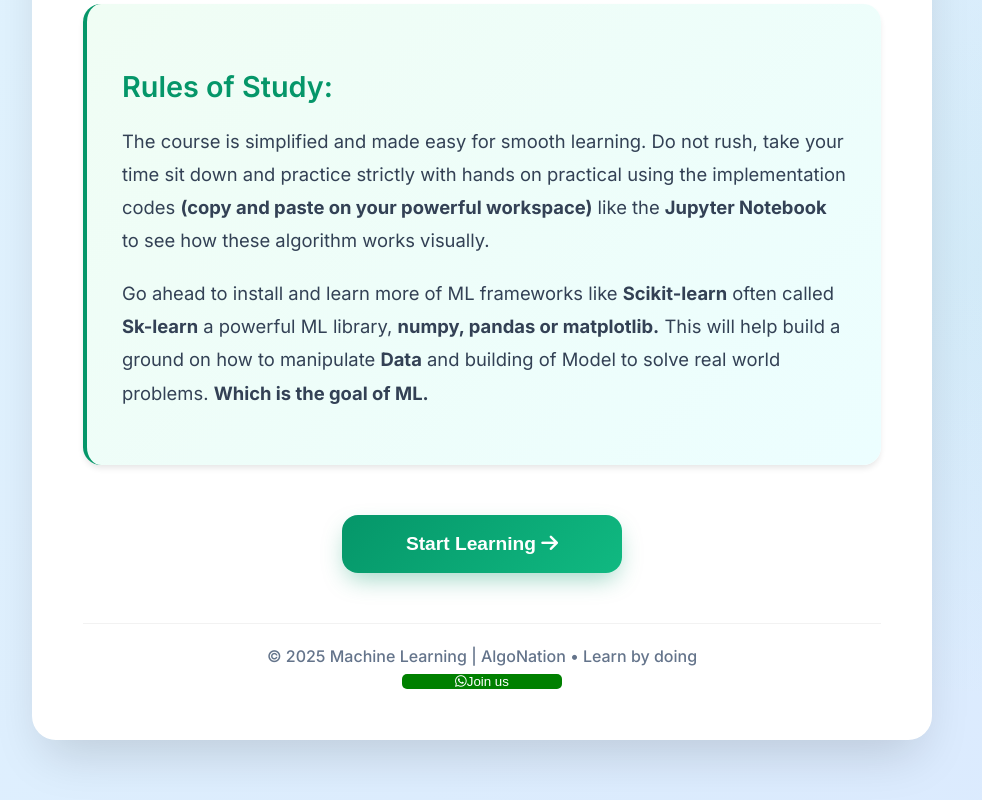
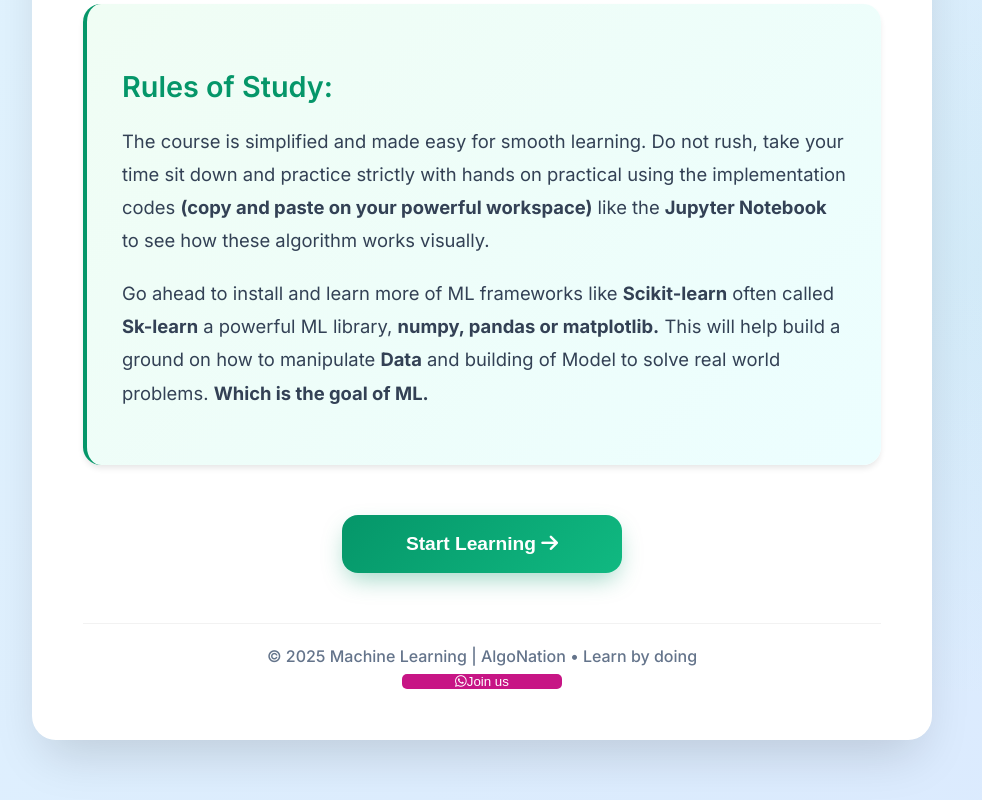
Before and after one commit to emezch93/Machine-Learning-AlgoNation-Course, a plain HTML site: page index.html in a window 1280 px wide. In both pictures the pointer is over the button "Join us". Shown: the part 1686-2486 px from the top of the page, without its empty margins (158-1140 px from the left). Drawn offline with Linux system fonts and the light colour scheme.

Commit message:
Add files via upload

```diff
--- a/index.html
+++ b/index.html
@@ -538,10 +538,15 @@
       width: 20%;
       height:50%;
       margin-top: 5px;
+      cursor: pointer;
+    }
+    .join-btn:hover{
+      background: mediumvioletred;
     }
     a{
       text-decoration: none;
     }
+
   </style>
 </head>
 <body>
```
